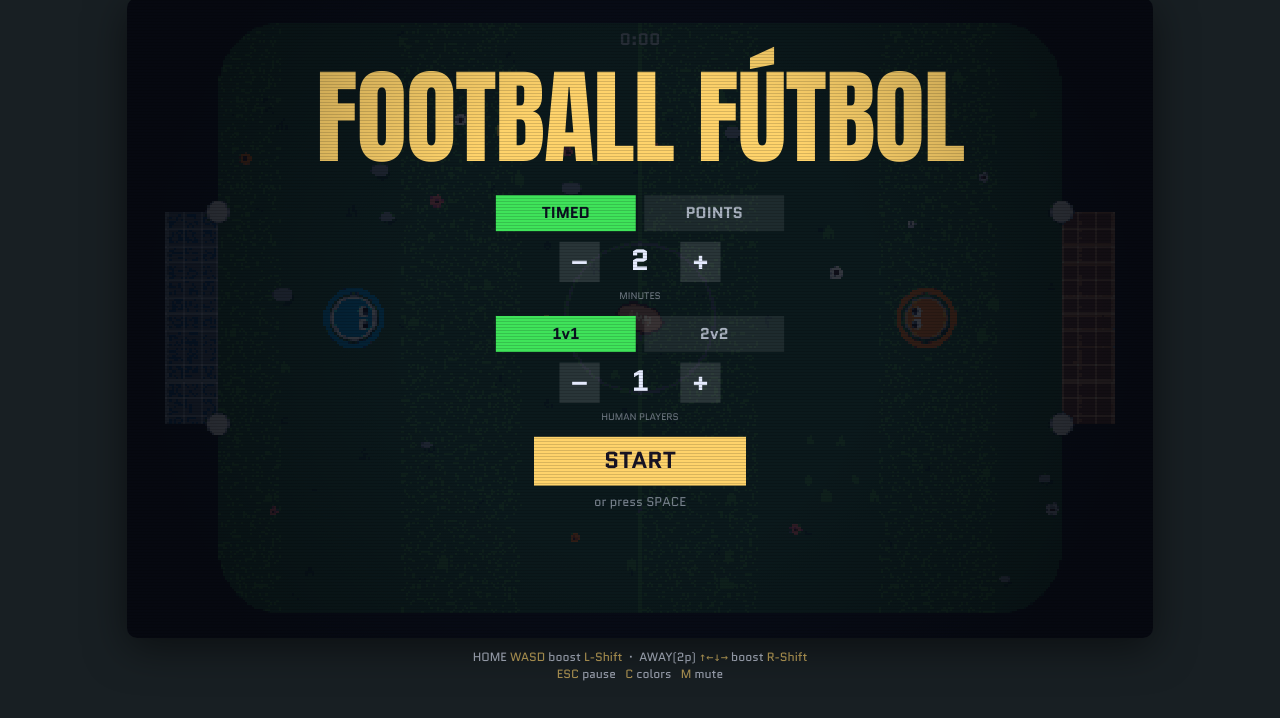
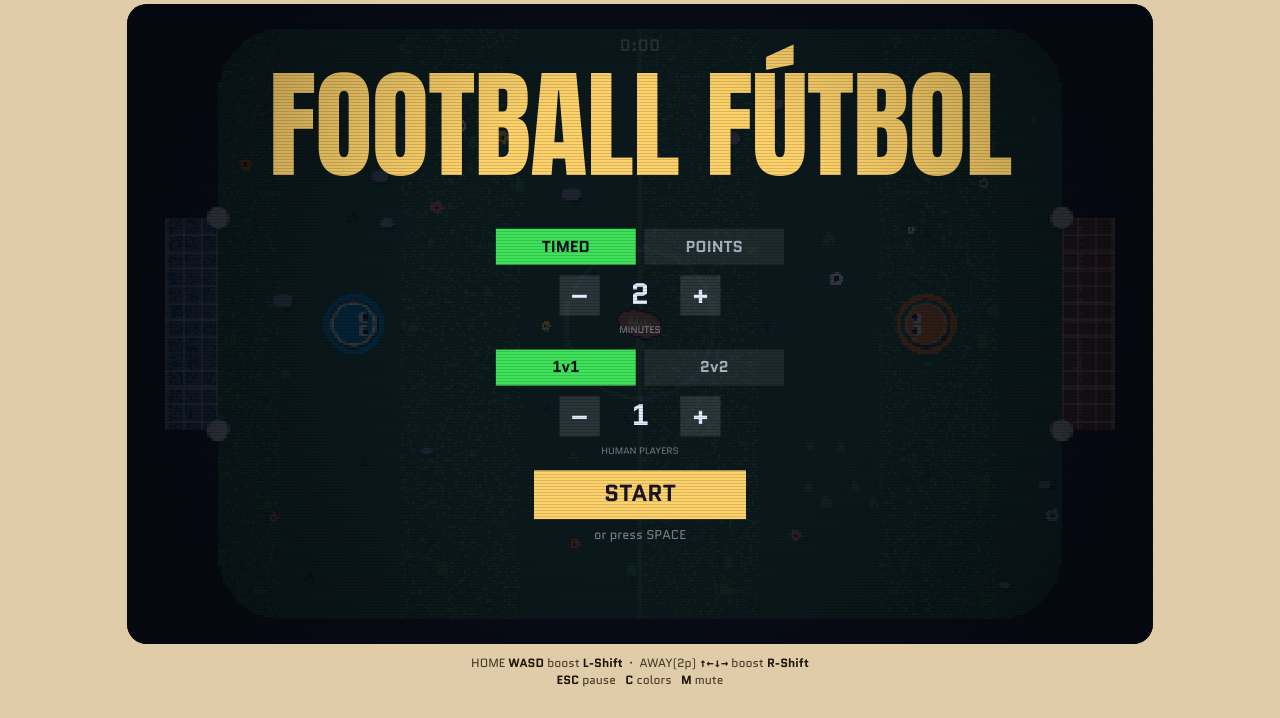
Before and after one commit to stevenplewis/football-futbol, a plain HTML site: page index.html in a window 1280 px wide. Shown: the part 82-800 px from the top of the page. Drawn offline with Linux system fonts and the light colour scheme; animation ran at ten frames a second; a web font is replaced by a local one.

Commit message:
Home-screen visual pass, one-way ball roll, cleaner kickoff, win-screen buttons
Menu / theme:
- Bigger title with more space beneath it, and the title+menu block
  nudged down to sit centered in the board.
- Tan retro page background (#E0CCA8); dark rounded score pill (#141221)
  and darkened controls text so both read on the tan.
- Rounder board corners; dropped the board and score-box drop shadows.

Gameplay / feel:
- Removed the self-goal call-out; an own-net goal now reads as a normal
  HOME/AWAY score and players can razz each other about it themselves.
- Ball seam now rolls ONE direction: the roll phase advances monotonically
  at ball speed (direction low-passed from cross-axis travel), and the back
  half is fully hidden, so the seam sweeps across, vanishes round the back,
  and reappears at the same edge instead of flicking back and forth.
- Kickoff resets the roll so the threads always face front at rest, while
  the ball's starting angle stays random.
- Players no longer burn a wear trail during the kickoff rush (until first
  ball touch, or ~1s of play), so the identical start->ball beelines don't
  scar the pitch every round.

Win screen:
- Final score rendered in the same bold Jaro face as '[TEAM] WINS'.
- Replaced 'press SPACE to play again' with REMATCH and RETURN TO MENU
  buttons (mouse + gamepad A/B; SPACE still rematches). Returning to the
  menu clears matchOver so the win overlay no longer draws over the title.

Co-Authored-By: Claude Opus 4.8 <noreply@anthropic.com>

```diff
--- a/index.html
+++ b/index.html
@@ -6,7 +6,7 @@
   :root { color-scheme: dark; }
   html, body {
     margin: 0; height: 100%;
-    background: #181f23;
+    background: #E0CCA8;
     color: #e6ecff;
     font-family: 'Quantico', ui-monospace, "SF Mono", Menlo, monospace;
     display: flex; flex-direction: column;
@@ -15,17 +15,17 @@
     user-select: none;
     -webkit-user-select: none;
   }
-  #hud { font-family: 'Jaro', ui-monospace, monospace; font-size: 30px; letter-spacing: 2px; opacity: .95; text-align: center; }
+  #hud { font-family: 'Jaro', ui-monospace, monospace; font-size: 30px; letter-spacing: 2px; text-align: center;
+    background: #141221; padding: 6px 24px; border-radius: 14px; }
   #hud b { color: #fff; }
   canvas {
     background: #181f23;
-    border-radius: 10px;
-    box-shadow: 0 10px 40px rgba(0,0,0,.5);
+    border-radius: 20px;
     touch-action: none;
     display: block; max-width: 100%;
   }
-  .keys { font-size: 12px; opacity: .6; text-align:center; }
-  .keys span { color: #ffd36b; }
+  .keys { font-size: 12px; color: #4a3d28; text-align:center; }
+  .keys span { color: #1c140a; font-weight: 700; }
   #msg { position: fixed; font-size: 42px; font-weight: 700; text-shadow: 0 4px 20px #000; pointer-events:none; opacity:0; transition:opacity .2s; }
 </style>
 
@@ -161,7 +161,12 @@ addEventListener('pointerdown', e=>{
   const lx=(e.clientX-r.left)/r.width*(W+2*FMX)-FMX, ly=(e.clientY-r.top)/r.height*(H+2*FMY)-FMY;   // account for frame
   const hit=b=>lx>=b.x&&lx<=b.x+b.w&&ly>=b.y&&ly<=b.y+b.h;
   if(started){
-    if(paused && !matchOver){
+    if(matchOver){
+      const Wl=winLayout();
+      if(hit(Wl.rematch)) startMatch();
+      else if(hit(Wl.menu)){ started=false; matchOver=false; }   // clear so the win overlay doesn't draw over the title
+    }
+    else if(paused){
       const P=pauseLayout();
       if(hit(P.resume)) togglePause();
       else if(hit(P.quit)){ paused=false; started=false; }
@@ -333,12 +338,13 @@ function buildTeams(){
 }
 
 // ball
-const ball = { x:W/2, y:H/2, vx:0, vy:0, z:0, vz:0, ra:22, rb:13, angle:0, spin:0, roll:0, squash:0, trail:[] };
+const ball = { x:W/2, y:H/2, vx:0, vy:0, z:0, vz:0, ra:22, rb:13, angle:0, spin:0, roll:0, rollV:0, squash:0, trail:[] };
 let score=[0,0];
 
 function kickoff(){
   ball.x=W/2; ball.y=H/2; ball.vx=0; ball.vy=0; ball.z=0; ball.vz=0; ball.squash=0;
-  ball.angle=Math.random()*Math.PI; ball.spin=0; ball.trail.length=0; scored=false; lastTouch=null;
+  ball.angle=Math.random()*Math.PI; ball.spin=0; ball.roll=0; ball.rollV=0; ball.trail.length=0; scored=false; lastTouch=null;   // roll=0 -> seam faces front, threads visible at rest (angle stays random)
+  playFrames=0;   // restart the no-wear grace so the straight kickoff rush leaves no trail
   countdownMs=COUNTDOWN_MS; goMs=0;   // 3-2-1 get-ready before play resumes
   ['blue','red'].forEach(t=>{
     const mem=players.filter(p=>p.team===t);
@@ -487,9 +493,12 @@ function moveBall(){
       else ball.vz=0;
     }
   }
-  // roll phase advances with velocity ACROSS the short axis -> rolls fast broadside, little when pointy
+  // roll phase: pick a steady direction from cross-axis travel, then advance MONOTONICALLY at ball speed.
+  // smoothing kills the orientation wobble that used to make the seam flick back and forth; the seam now
+  // sweeps one way and fades round the back (depth alpha), reversing only when the ball truly reverses.
   const vShort = -ball.vx*Math.sin(ball.angle) + ball.vy*Math.cos(ball.angle);
-  ball.roll += vShort*0.06;
+  ball.rollV = ball.rollV*0.9 + vShort*0.1;                       // low-passed cross-axis velocity -> stable sign
+  if(sp>0.05) ball.roll += Math.sign(ball.rollV||1) * sp * 0.05;   // advance at travel speed in that one direction
 
   ball.trail.push({x:ball.x,y:ball.y}); if(ball.trail.length>14) ball.trail.shift();
 
@@ -567,6 +576,7 @@ function collidePlayers(){
 // ---- goal fx ----
 const msg=document.getElementById('msg');
 let freeze=0, shake=0, simStep=0, lastKickStep=-99;
+let playFrames=0;   // play-frames since kickoff (excludes countdown/freeze); gates the kickoff-rush wear trail
 let timeScale=1, goalMs=0, scored=false, pendingWin=null;   // goal slow-mo + re-score guard
 let lastTouch=null;   // team of the last player to touch the ball (for self-goals)
 const COUNTDOWN_MS=2400; let countdownMs=0, goMs=0;   // 3-2-1 then GO! before each kickoff
@@ -593,12 +603,11 @@ function onTimeUp(){
 
 function goal(who){
   const aerial = ball.z>AIR_CLEAR;   // scored while airborne
-  const self = lastTouch === (who===0?'red':'blue');   // last toucher put it in their OWN net
   scored=true;                       // block re-scoring while the ball drifts into the net
   setScoreHUD();
   const tc = teamCol(who===0?'blue':'red');
-  msg.textContent = self ? 'SELF GOAL!' : aerial ? 'AERIAL GOAL!' : (who===0?'HOME SCORES!':'AWAY SCORES!');
-  msg.style.color  = (self||aerial) ? '#ffd36b' : tc;
+  msg.textContent = aerial ? 'AERIAL GOAL!' : (who===0?'HOME SCORES!':'AWAY SCORES!');
+  msg.style.color  = aerial ? '#ffd36b' : tc;
   msg.style.opacity=1;
   shake = aerial?52:44; sndGoal(who);                       // cranked-up shake
   const gy = ball.y-ball.z;
@@ -661,6 +670,10 @@ function pauseLayout(){
   const cx=W/2, cy=H/2;
   return { resume:{x:cx-115,y:cy-4,w:230,h:46}, quit:{x:cx-115,y:cy+54,w:230,h:46} };
 }
+function winLayout(){
+  const cx=W/2, cy=H/2, bw=180, g=16, bh=46, by=cy+40;
+  return { rematch:{x:cx-bw-g/2, y:by, w:bw, h:bh}, menu:{x:cx+g/2, y:by, w:bw, h:bh} };
+}
 
 // ordered home-menu rows for gamepad navigation (each: rects, adjust(dir), activate)
 function menuNav(){
@@ -676,10 +689,10 @@ function menuNav(){
 
 // home-screen setup panel layout (logical coords), shared by draw + click hit-testing
 function homeLayout(){
-  const cx=W/2, cy=H/2, tabW=132, g=8, btn=38, boxW=64;
+  const cx=W/2, cy=H/2+26, tabW=132, g=8, btn=38, boxW=64;   // +26 nudges title+menu down, sitting a touch above center
   const showTeams=(teamSize===2 && numHumans===2);
   return {
-    titleY:  cy-176,
+    titleY:  cy-198,
     // match format row + value + (label sits BELOW the stepper)
     fmtTimed:{x:cx-tabW-g/2, y:cy-116, w:tabW, h:34},
     fmtPts:  {x:cx+g/2,      y:cy-116, w:tabW, h:34},
@@ -807,7 +820,7 @@ function draw(){
   const off = Math.sin(ball.roll)*ball.rb*0.8;
   const depth = Math.cos(ball.roll);                       // front (>0) vs far side (<0)
   const half = ball.ra*0.55*Math.sqrt(Math.max(0, 1-(off/ball.rb)*(off/ball.rb)));
-  ctx.globalAlpha = 0.3 + 0.7*Math.max(0, depth);         // fade as the seam rolls to the back
+  ctx.globalAlpha = Math.max(0, depth);                    // back half fully hidden -> seam sweeps ONE way, vanishes round the back, reappears at the same edge
   ctx.strokeStyle='#f4ead2'; ctx.lineWidth=2;
   ctx.beginPath(); ctx.moveTo(-half, off); ctx.lineTo(half, off); ctx.stroke();
   for(let i=-2;i<=2;i++){ const x=i*(half/2.6); ctx.beginPath(); ctx.moveTo(x, off-4); ctx.lineTo(x, off+4); ctx.stroke(); }
@@ -864,7 +877,7 @@ function draw(){
     const L=homeLayout();
     ctx.fillStyle='rgba(6,10,20,.82)'; ctx.fillRect(-FMX-400,-FMY-400,W+2*FMX+800,H+2*FMY+800);
     ctx.textAlign='center'; ctx.textBaseline='middle';
-    ctx.fillStyle='#ffd36b'; ctx.font='98px "Jaro", Impact, Haettenschweiler, sans-serif';
+    ctx.fillStyle='#ffd36b'; ctx.font='112px "Jaro", Impact, Haettenschweiler, sans-serif';
     ctx.letterSpacing='-1px'; ctx.fillText('FOOTBALL FÚTBOL', W/2, L.titleY); ctx.letterSpacing='0px';
     const tab=(r,txt,on)=>{ ctx.fillStyle=on?'#3fe35a':'rgba(255,255,255,.08)'; ctx.fillRect(r.x,r.y,r.w,r.h);
       ctx.fillStyle=on?'#0b1020':'rgba(230,236,255,.7)'; ctx.font='bold 15px "Quantico", ui-monospace, monospace';
@@ -926,13 +939,17 @@ function draw(){
   // win overlay
   if(matchOver){
     ctx.fillStyle='rgba(6,10,20,.6)'; ctx.fillRect(-FMX-400,-FMY-400,W+2*FMX+800,H+2*FMY+800);
+    ctx.textAlign='center'; ctx.textBaseline='middle';
     { const wc=teamCol(winner===0?'blue':'red'); ctx.fillStyle = lum(wc)<0.35 ? '#e6ecff' : wc; }
     ctx.font='70px "Jaro", Impact, sans-serif';
-    ctx.fillText((winner===0?'HOME':'AWAY')+' WINS', W/2, H/2-6);
-    ctx.fillStyle='rgba(230,236,255,.9)'; ctx.font='20px "Quantico", ui-monospace, monospace';
-    ctx.fillText(score[0]+' — '+score[1], W/2, H/2+30);
-    ctx.font='15px "Quantico", ui-monospace, monospace'; ctx.fillStyle='rgba(230,236,255,.6)';
-    ctx.fillText('press SPACE to play again', W/2, H/2+62);
+    ctx.fillText((winner===0?'HOME':'AWAY')+' WINS', W/2, H/2-52);
+    ctx.fillStyle='#e6ecff'; ctx.font='40px "Jaro", Impact, sans-serif';   // score in the same bold face
+    ctx.fillText(score[0]+' — '+score[1], W/2, H/2-4);
+    const Wl=winLayout();
+    const wbtn=(r,txt)=>{ ctx.fillStyle='#ffd36b'; ctx.fillRect(r.x,r.y,r.w,r.h);
+      ctx.fillStyle='#181425'; ctx.font='bold 18px "Quantico", ui-monospace, monospace'; ctx.fillText(txt, r.x+r.w/2, r.y+r.h/2+1); };
+    wbtn(Wl.rematch,'REMATCH'); wbtn(Wl.menu,'RETURN TO MENU');
+    ctx.textBaseline='alphabetic';
   }
   ctx.textAlign='start';
 
@@ -976,9 +993,13 @@ function update(){
   moveBall();
   for(const p of players) collide(p);
   // grind grass -> dirt where players run; whole layer erodes slowly so trails recover
+  // hold off during the kickoff rush (until first ball touch, or ~1s of play) so the identical
+  // start->ball beelines don't burn in a fake straight line every round
+  playFrames++;
+  const wearOn = lastTouch!==null || playFrames>60;
   wctx.globalCompositeOperation='source-over';
   wctx.fillStyle='rgba(70,54,32,0.02)';
-  for(const p of players){ if(Math.hypot(p.vx,p.vy)>0.6){ wctx.beginPath(); wctx.ellipse(p.x,p.y,p.r*0.66,p.r*0.46,0,0,7); wctx.fill(); } }
+  if(wearOn) for(const p of players){ if(Math.hypot(p.vx,p.vy)>0.6){ wctx.beginPath(); wctx.ellipse(p.x,p.y,p.r*0.66,p.r*0.46,0,0,7); wctx.fill(); } }
   if(ball.z<2 && Math.hypot(ball.vx,ball.vy)>1){ wctx.fillStyle='rgba(70,54,32,0.012)'; wctx.beginPath(); wctx.ellipse(ball.x,ball.y,ball.rb*0.6,ball.rb*0.45,0,0,7); wctx.fill(); }
   wctx.globalCompositeOperation='destination-out'; wctx.fillStyle='rgba(0,0,0,0.003)'; wctx.fillRect(0,0,900,560);   // slow recovery -> wear lingers a while
   wctx.globalCompositeOperation='source-over';
@@ -1004,6 +1025,9 @@ function frame(now){
     } else if(!matchOver){
       if(START&&!P.start) togglePause();
       if(paused){ if(A&&!P.a) togglePause(); if(B&&!P.b){ paused=false; started=false; } }
+    } else {   // win screen: A = rematch, B = return to menu
+      if(A&&!P.a){ startMatch(); ensureAudio(); }
+      if(B&&!P.b){ started=false; matchOver=false; }
     }
     gpPrev={up,down,left,right,a:A,b:B,start:START};
   }
```
